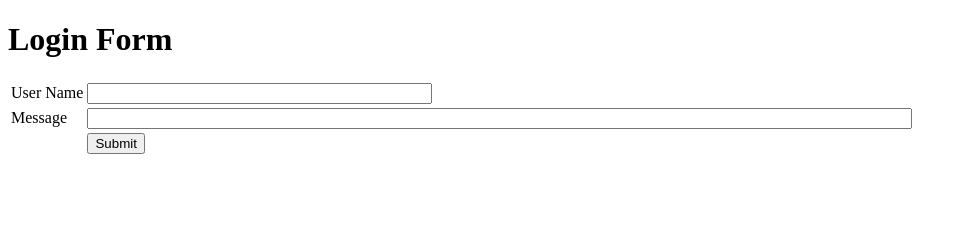
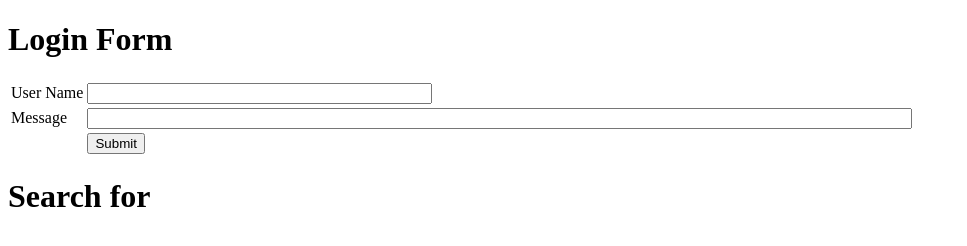
Before and after one commit to Aleadinglight/Java-Server-Programming, a plain HTML site: page Hw1/WebContent/index.html in a window 1280 px wide. Shown: the whole page, without its empty margins (0-967 px from the left). Drawn offline with Linux system fonts and the light colour scheme.

Commit message:
update html

```diff
--- a/Hw1/WebContent/index.html
+++ b/Hw1/WebContent/index.html
@@ -13,5 +13,6 @@
 			<tr><td></td><td><input type="submit" VALUE="Submit"> </td></tr>
 		</table>
 	</form>
+	<h1>Search for</h1>
 </body>
 </html>
```
